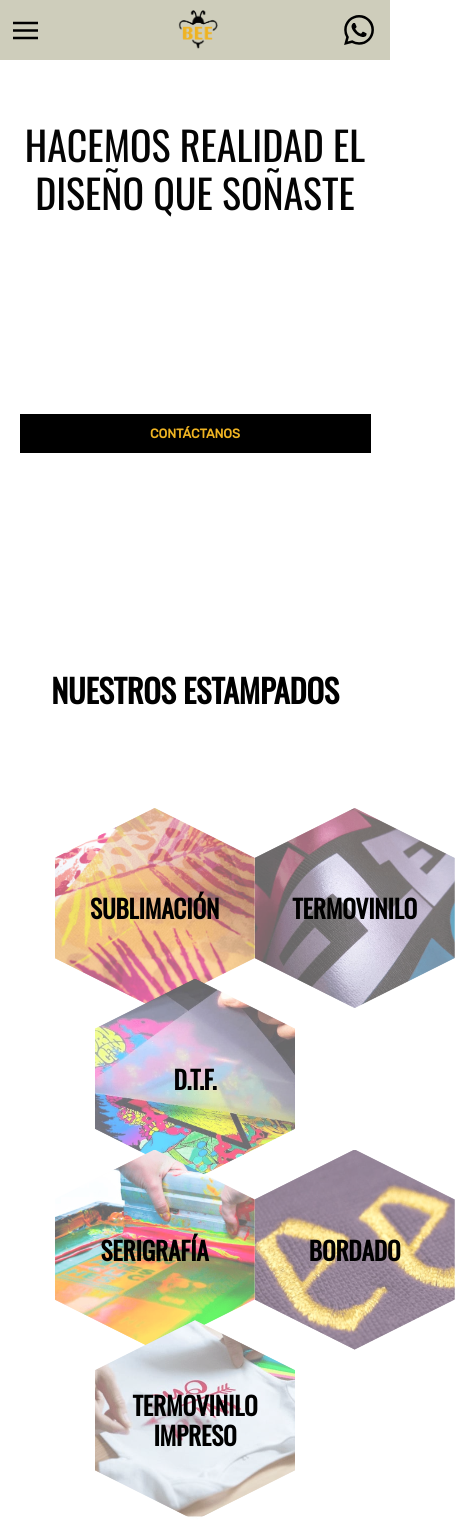
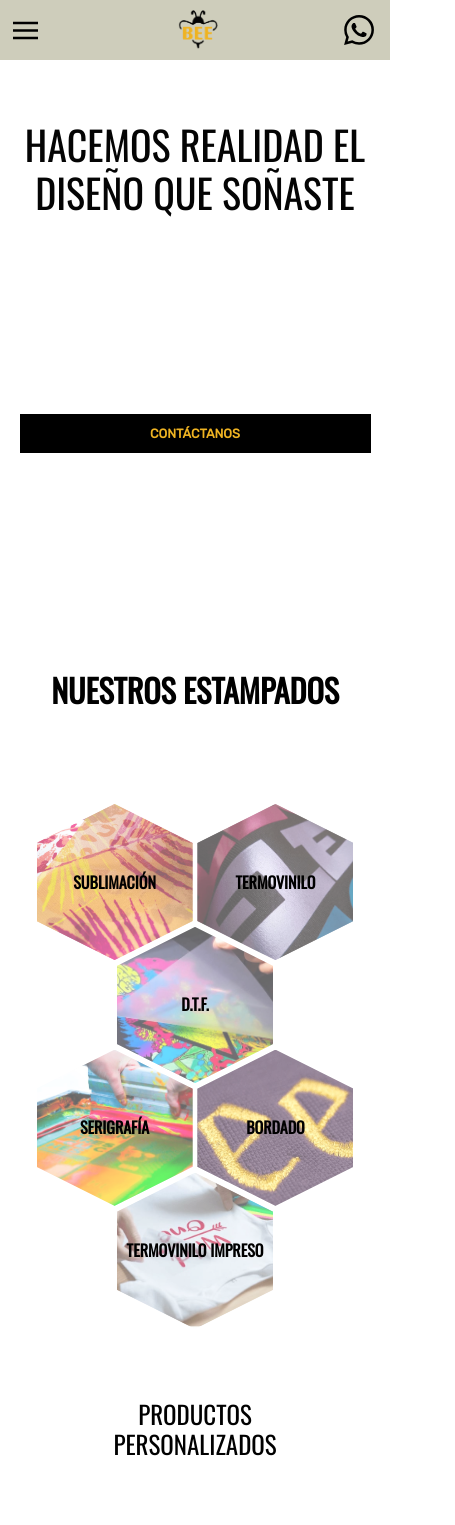
Before and after one commit to jaiiirot/Bee, a React (Vite) app: page / in a window 390 px wide. Shown: the top 1525 px of the page, 455 px wide, since content can reach past the window. Built offline with nearby package versions, Linux system fonts and the light colour scheme.

Commit message:
Culminado overlay de nuestros estampados en desktop y mobile

```diff
--- a/src/components/modelo-hexagono/_ModeloHeagono.scss
+++ b/src/components/modelo-hexagono/_ModeloHeagono.scss
@@ -16,7 +16,7 @@
     justify-content: center;
     text-align: center;
     align-items: center;
-
+    cursor: pointer;
 
     h2 {
       color: black;
@@ -29,7 +29,7 @@
     /* background-image: url("./assets/img/indumentaria-escolar-card.png"); */
   }
   .hexagono-con-imagen::before {
-    content: '';
+    content: "";
     position: absolute;
     top: 0;
     right: 0;
@@ -64,10 +64,11 @@
   }
 }
 
-
-
-@media (max-width: 576px){
-    .hexagone{
+@media (max-width: 576px) {
+  .estampados {
+    width: 40vw;
+    height: 40vw;
+    .hexagone {
       z-index: 100;
       h2 {
         color: black;
@@ -78,13 +79,24 @@
     }
 
     .hexagone::before {
-        content: '';
+      content: "";
       position: absolute;
       top: 0;
       right: 0;
       bottom: 0;
       left: 0;
       z-index: 90;
-        background-color: rgba(255, 255, 255, 0.7); /* Color blanco con opacidad */
+      background-color: rgba(
+        255,
+        255,
+        255,
+        0.7
+      ); /* Color blanco con opacidad */
+    }
+    .hexagono-con-imagen{
+      h2{
+        font-size: 1rem;
       }
     }
+  }
+}
--- a/src/components/overlayAnimation/OverlayAnimation.jsx
+++ b/src/components/overlayAnimation/OverlayAnimation.jsx
@@ -1,24 +1,28 @@
-// OverlayAnimation.jsx
 import React from 'react';
 import OverlayTrigger from 'react-bootstrap/OverlayTrigger';
 import Tooltip from 'react-bootstrap/Tooltip';
-import Button from 'react-bootstrap/Button';
 
-const OverlayAnimation = React.forwardRef(({ children, message  }, ref) => {
+const OverlayAnimation = React.forwardRef(({ children, message }, ref) => {
+  // Divide el mensaje en párrafos usando el salto de línea "\n"
+  const paragraphs = message.split('\n');
+
+  // Crea una lista de elementos li a partir de los párrafos
+  const paragraphList = paragraphs.map((paragraph, index) => (
+    <li key={index}>{paragraph}</li>
+  ));
+
   const renderTooltip = (props) => (
-    <Tooltip id="custom-tooltip" {...props}>
-      {message}
+    <Tooltip className="custom-tooltip" id="custom-tooltip" {...props}>
+      <ul>{paragraphList}</ul>
     </Tooltip>
   );
 
   return (
     <OverlayTrigger
-
       placement="bottom"
-      delay={{ show: 250, hide: 400 }}
+      delay={{ show: 250, hide: 40 }}
       overlay={renderTooltip}
     >
-      {/* <Button className="invisible-button" variant="success">Hover me to see</Button> */}
       {children}
     </OverlayTrigger>
   );
--- a/src/components/page/Home.jsx
+++ b/src/components/page/Home.jsx
@@ -1,81 +1,71 @@
 import React from "react";
 import { useRef } from "react";
-import IconoInstagram from "../../assets/icon/icono-instagram.svg";
-import IconoFacebook from "../../assets/icon/icono-facebook.svg";
 import "bootstrap/dist/css/bootstrap.min.css";
-import SliderHeroListContainer from "../carousel/SliderHeroListContainer";
-import { NavLink, Link } from "react-router-dom";
 import Formulario from "../formulario/Formulario";
 import ModeloHexagono from "../modelo-hexagono/ModeloHexagono";
 import OverlayAnimation from "../overlayAnimation/OverlayAnimation";
 
 const Home = () => {
+  const dataSublimacionYTermovinilo = [
+    {
+      imgFondo: "nuestros-estampados-sublimacion.jpg",
+      titulo: "SUBLIMACIÓN",
+      claseHexagono: "hexagono-con-imagen",
+      message:
+        'Proceso químico de tinta de sublimación en tela con al menos un 70% de poliéster. \n Ideal para telas blancas o colores claros. En colores más oscuros, se sublima en negro.\n Muy duradero y resistente a lavados y altas temperaturas.\n Ofrecemos "Full Print", sublimación en la totalidad o mayor parte de la prenda.',
+    },
+    {
+      imgFondo: "nuestros-estampados-termovinilo.jpg",
+      titulo: "TERMOVINILO",
+      claseHexagono: "hexagono-con-imagen",
+      message:
+        "Material en planchas por metro lineal, cortado y aplicado con temperatura, tiempo y presión específica.\n Adecuado para cualquier tipo de tela, especialmente eficaz en algodones.\n Diseños vectoriales; durabilidad dependiente del cuidado.",
+    },
+  ];
 
-const dataSublimacion = [
+  const dataDtf_titulo_TermoImpreso = [
     {
-    imgFondo: 'nuestros-estampados-sublimacion.jpg',
-    titulo: 'SUBLIMACIÓN',
-    claseHexagono: 'hexagono-con-imagen',
+      imgFondo: "nuestros-estampados-dtf.jpg",
+      titulo: "D.T.F.",
+      claseHexagono: "hexagono-con-imagen",
+      shouldAnimate: true,
       message:
-      'Proceso químico de tinta de sublimación en tela con al menos un 70% de poliéster. Ideal para telas blancas o colores claros. En colores más oscuros, se sublima en negro. Muy duradero y resistente a lavados y altas temperaturas. Ofrecemos "Full Print", sublimación en la totalidad o mayor parte de la prenda.',
-  }
-]
+        "Impresión directa sobre film para un transfer digital más ligero.\n Adecuado para cualquier tipo de tela; ideal para prendas de poco uso.\n Menos duradero en comparación con otras técnicas.",
+    },
+    {
+      imgFondo: "",
+      titulo: "NUESTROS ESTAMPADOS",
+      claseHexagono: "hexagono-sin-imagen",
+      message: "",
+      shouldAnimate: false,
+    },
+    {
+      imgFondo: "nuestros-estampados-termovinilo-impreso.jpg",
+      titulo: "TERMOVINILO IMPRESO",
+      claseHexagono: "hexagono-con-imagen",
+      shouldAnimate: true,
+      message:
+        "Similar al termovinilo, pero se imprime primero con tinta especial y luego se aplica.\n Versátil, se puede aplicar en cualquier tipo de tela.\n Puede decolorarse con el tiempo; durabilidad sujeta al cuidado.",
+    },
+  ];
 
-const dataTermovinilo = [
+
+  const dataSerigrafiaYBordado = [
     {
-    imgFondo: 'nuestros-estampados-termovinilo.jpg',
-    titulo: 'TERMOVINILO',
-    claseHexagono: 'hexagono-con-imagen',
+      imgFondo: "nuestros-estampados-serigrafia.jpg",
+      titulo: "SERIGRAFÍA",
+      claseHexagono: "hexagono-con-imagen",
       message:
-      'Material en planchas por metro lineal, cortado y aplicado con temperatura, tiempo y presión específica. Adecuado para cualquier tipo de tela, especialmente eficaz en algodones. Diseños vectoriales; durabilidad dependiente del cuidado.',
-  }
-
-]
-
-const dataDtf = [
+        "Técnica realizada en serie mediante matriz y estampado con tinta y presión específica. \n Apta para todo tipo de telas; mínimo de 5 unidades del mismo diseño. \n Duradero, con posibles pequeños cuarteos que no afectan el diseño.",
+    },
     {
-    imgFondo: 'nuestros-estampados-dtf.jpg',
-    titulo: 'D.T.F.',
-    claseHexagono: 'hexagono-con-imagen',
+      imgFondo: "nuestros-estampados-bordado.jpg",
+      titulo: "BORDADO",
+      claseHexagono: "hexagono-con-imagen",
       message:
-      'Impresión directa sobre film para un transfer digital más ligero. Adecuado para cualquier tipo de tela; ideal para prendas de poco uso. Menos duradero en comparación con otras técnicas.',
-  }
-
-]
-
-const dataTermoviniloImpreso = [
-  {
-    imgFondo: 'nuestros-estampados-termovinilo-impreso.jpg',
-    titulo: 'TERMOVINILO IMPRESO',
-    claseHexagono: 'hexagono-con-imagen',
-    message:
-      'Similar al termovinilo, pero se imprime primero con tinta especial y luego se aplica. Versátil, se puede aplicar en cualquier tipo de tela. Puede decolorarse con el tiempo; durabilidad sujeta al cuidado.',
-  }
-
-]
-
-const dataSerigrafia = [
-  {
-    imgFondo: 'nuestros-estampados-serigrafia.jpg',
-    titulo: 'SERIGRAFÍA',
-    claseHexagono: 'hexagono-con-imagen',
-    message:
-      'Técnica realizada en serie mediante matriz y estampado con tinta y presión específica. Apta para todo tipo de telas; mínimo de 5 unidades del mismo diseño. Duradero, con posibles pequeños cuarteos que no afectan el diseño.',
-  }
-
-]
-
-const dataBordado = [
-  {
-    imgFondo: 'nuestros-estampados-bordado.jpg',
-    titulo: 'BORDADO',
-    claseHexagono: 'hexagono-con-imagen',
-    message:
-      'Técnica realizada mediante bordadora con matriz digitalizada. Apta para todo tipo de telas; diseño vectorial. Muy duradero; costo basado en cantidad de puntadas y cambios de colores.',
-  }
-
-]
-
+        "Técnica realizada mediante bordadora con matriz digitalizada. \n Apta para todo tipo de telas; diseño vectorial. \n Muy duradero; costo basado en cantidad de puntadas y cambios de colores.",
+    },
+  ];
 
   const sectionRef1 = useRef(null);
 
@@ -89,10 +79,6 @@ const dataBordado = [
   return (
     <>
       <section className="hero-section">
-        {/* <div className="home-titulo-mobile">
-          <h1>HACEMOS REALIDAD EL DISEÑO QUE SOÑASTE</h1>
-        </div> */}
-
         <div className="hero-img-container">
           <div className="hero-titulo">
             <h1>HACEMOS REALIDAD EL DISEÑO QUE SOÑASTE</h1>
@@ -105,156 +91,130 @@ const dataBordado = [
         </div>
       </section>
 
-      {/* <section className="hero-mobile">
-        <div className="hero-carusel-container-mobile">
-          <SliderHeroListContainer />
-        </div>
-
-        <div className="formulario-boton-container-mobile">
-          <button type="submit">CONTÁCTANOS</button>
-        </div>
-      </section> */}
-
       <section className="nuestros-estampados-section">
         <div className="info-tienda-hexagonosFila1">
-
-          <OverlayAnimation message='Proceso químico de tinta de sublimación en tela con al menos un 70% de poliéster. Ideal para telas blancas o colores claros. En colores más oscuros, se sublima en negro. Muy duradero y resistente a lavados y altas temperaturas. Ofrecemos "Full Print", sublimación en la totalidad o mayor parte de la prenda.'>
-            <div>
+          {dataSublimacionYTermovinilo.map((data, index) => (
+            <OverlayAnimation key={index} message={data.message}>
+              <div key={data.titulo}>
                 <ModeloHexagono
-                imgFondo="nuestros-estampados-sublimacion.jpg"
-                titulo="SUBLIMACIÓN"
-                claseHexagono="hexagono-con-imagen"
+                  imgFondo={data.imgFondo}
+                  titulo={data.titulo}
+                  claseHexagono={data.claseHexagono}
                 />
               </div>
             </OverlayAnimation>
+          ))}
+        </div>
 
-          <OverlayAnimation message="Material en planchas por metro lineal, cortado y aplicado con temperatura, tiempo y presión específica. Adecuado para cualquier tipo de tela, especialmente eficaz en algodones. Diseños vectoriales; durabilidad dependiente del cuidado.">
+        <div className="info-tienda-hexagonosFila2">
+          {dataDtf_titulo_TermoImpreso.map((data, index) => (
+            <div key={index}>
+              {data.shouldAnimate ? (
+                <OverlayAnimation key={index} message={data.message}>
                   <div>
                     <ModeloHexagono
-                imgFondo="nuestros-estampados-termovinilo.jpg"
-                titulo="TERMOVINILO"
-                claseHexagono="hexagono-con-imagen"
+                      imgFondo={data.imgFondo}
+                      titulo={data.titulo}
+                      claseHexagono={data.claseHexagono}
                     />
                   </div>
                 </OverlayAnimation>
+              ) : (
+                <ModeloHexagono
+                  key={index}
+                  imgFondo={data.imgFondo}
+                  titulo={data.titulo}
+                  claseHexagono={data.claseHexagono}
+                />
+              )}
+            </div>
+          ))}
+        </div>
+
+        <div className="info-tienda-hexagonosFila1">
+          {dataSerigrafiaYBordado.map((data, index) => (
+            <OverlayAnimation key={index} message={data.message}>
+              <div key={data.titulo}>
+                <ModeloHexagono
+                  imgFondo={data.imgFondo}
+                  titulo={data.titulo}
+                  claseHexagono={data.claseHexagono}
+                />
+              </div>
+            </OverlayAnimation>
+          ))}
+        </div>
+      </section>
+
+      <section className="nuestros-estampados-section-mobile">
+        <div className="home-titulos">
+          <h2>NUESTROS ESTAMPADOS</h2>
+        </div>
+        <div className="info-tienda-hexagonosFila1">
+        {dataSublimacionYTermovinilo.map((data, index) => (
+            <OverlayAnimation key={index} message={data.message}>
+              <div key={data.titulo}>
+                <ModeloHexagono
+                  imgFondo={data.imgFondo}
+                  titulo={data.titulo}
+                  claseHexagono={data.claseHexagono}
+                />
+              </div>
+            </OverlayAnimation>
+          ))}
 
         </div>
         <div className="info-tienda-hexagonosFila2">
 
-          <OverlayAnimation
-          message='Impresión directa sobre film para un transfer digital más ligero. Adecuado para cualquier tipo de tela; ideal para prendas de poco uso. Menos duradero en comparación con otras técnicas.'>
-            <div>
+        {dataDtf_titulo_TermoImpreso.slice(0,1).map((data, index) => (
+            <OverlayAnimation key={index} message={data.message}>
+              <div key={data.titulo}>
                 <ModeloHexagono
-                imgFondo="nuestros-estampados-dtf.jpg"
-                titulo="D.T.F."
-                claseHexagono="hexagono-con-imagen"
+                  imgFondo={data.imgFondo}
+                  titulo={data.titulo}
+                  claseHexagono={data.claseHexagono}
                 />
               </div>
             </OverlayAnimation>
+          ))}
 
-          <div className="home-titulos">
+        </div>
+        <div className="info-tienda-hexagonosFila1">
+        {dataSerigrafiaYBordado.map((data, index) => (
+            <OverlayAnimation key={index} message={data.message}>
+              <div key={data.titulo}>
                 <ModeloHexagono
-              imgFondo=""
-              titulo="NUESTROS ESTAMPADOS"
-              claseHexagono="hexagono-sin-imagen"
-            />
-          </div>
-          <OverlayAnimation
-          message= 'Similar al termovinilo, pero se imprime primero con tinta especial y luego se aplica. Versátil, se puede aplicar en cualquier tipo de tela. Puede decolorarse con el tiempo; durabilidad sujeta al cuidado'>
-          <div>
-            <ModeloHexagono
-              imgFondo="nuestros-estampados-termovinilo-impreso.jpg"
-              titulo="TERMOVINILO IMPRESO"
-              claseHexagono="hexagono-con-imagen"
+                  imgFondo={data.imgFondo}
+                  titulo={data.titulo}
+                  claseHexagono={data.claseHexagono}
                 />
               </div>
             </OverlayAnimation>
+          ))}
         </div>
-        <div className="info-tienda-hexagonosFila1">
-        <OverlayAnimation
-        message='Técnica realizada en serie mediante matriz y estampado con tinta y presión específica. Apta para todo tipo de telas; mínimo de 5 unidades del mismo diseño. Duradero, con posibles pequeños cuarteos que no afectan el diseño.'>
+        <div className="info-tienda-hexagonosFila2">
+        {dataDtf_titulo_TermoImpreso.slice(2,3).map((data, index) => (
+            <div key={index}>
+              {data.shouldAnimate ? (
+                <OverlayAnimation key={index} message={data.message}>
                   <div>
                     <ModeloHexagono
-              imgFondo="nuestros-estampados-serigrafia.jpg"
-              titulo="SERIGRAFÍA"
-              claseHexagono="hexagono-con-imagen"
+                      imgFondo={data.imgFondo}
+                      titulo={data.titulo}
+                      claseHexagono={data.claseHexagono}
                     />
                   </div>
                 </OverlayAnimation>
-
-          <OverlayAnimation
-          message='Técnica realizada mediante bordadora con matriz digitalizada. Apta para todo tipo de telas; diseño vectorial. Muy duradero; costo basado en cantidad de puntadas y cambios de colores.'>
-          <div>
+              ) : (
                 <ModeloHexagono
-              imgFondo="nuestros-estampados-bordado.jpg"
-              titulo="BORDADO"
-              claseHexagono="hexagono-con-imagen"
+                  key={index}
+                  imgFondo={data.imgFondo}
+                  titulo={data.titulo}
+                  claseHexagono={data.claseHexagono}
                 />
+              )}
             </div>
-          </OverlayAnimation>
-        </div>
-      </section>
-
-      {/* <section className="estampados">
-        <div className="hexagono"></div>
-      </section> */}
-
-      <section className="nuestros-estampados-section-mobile">
-        {/* <div className="home-titulos">
-        <ModeloHexagono imgFondo="" titulo="NUESTROS ESTAMPADOS" />
-        </div> */}
-        <div className="home-titulos">
-          <h2>NUESTROS ESTAMPADOS</h2>
-        </div>
-        <div className="info-tienda-hexagonosFila1">
-          <div>
-            <ModeloHexagono
-              imgFondo="nuestros-estampados-sublimacion.jpg"
-              titulo="SUBLIMACIÓN"
-              claseHexagono="hexagono-con-imagen"
-            />
-          </div>
-          <div>
-            <ModeloHexagono
-              imgFondo="nuestros-estampados-termovinilo.jpg"
-              titulo="TERMOVINILO"
-              claseHexagono="hexagono-con-imagen"
-            />
-          </div>
-        </div>
-        <div className="info-tienda-hexagonosFila2">
-          <div>
-            <ModeloHexagono
-              imgFondo="nuestros-estampados-dtf.jpg"
-              titulo="D.T.F."
-              claseHexagono="hexagono-con-imagen"
-            />
-          </div>
-        </div>
-        <div className="info-tienda-hexagonosFila1">
-          <div>
-            <ModeloHexagono
-              imgFondo="nuestros-estampados-serigrafia.jpg"
-              titulo="SERIGRAFÍA"
-              claseHexagono="hexagono-con-imagen"
-            />
-          </div>
-          <div>
-            <ModeloHexagono
-              imgFondo="nuestros-estampados-bordado.jpg"
-              titulo="BORDADO"
-              claseHexagono="hexagono-con-imagen"
-            />
-          </div>
-        </div>
-        <div className="info-tienda-hexagonosFila2">
-          <div>
-            <ModeloHexagono
-              imgFondo="nuestros-estampados-termovinilo-impreso.jpg"
-              titulo="TERMOVINILO IMPRESO"
-              claseHexagono="hexagono-con-imagen"
-            />
-          </div>
+          ))}
         </div>
       </section>
 
@@ -283,37 +243,8 @@ const dataBordado = [
       </section>
 
       <section ref={sectionRef1} className="formulario-section">
-        {/* <div className="home-titulos">
-          <h2>ENVIANOS TU CONSULTA</h2>
-        </div> */}
         <Formulario />
       </section>
-
-      {/* <section className="redes-section">
-        <div className="home-titulos">
-          <h2>Seguinos en las redes</h2>
-        </div>
-        <div className="iconos-redes-container">
-          <img src={IconoFacebook} alt="icono-facebook" />
-          <img src={IconoInstagram} alt="icono-instagram" />
-        </div>
-      </section> */}
-
-      {/* <section className="info-tienda-container">
-        <div className="info-tienda-hexagonosFila1">
-          <div className="hexagon">
-            <p>HORARIO</p>
-          </div>
-          <div className="hexagon">
-            <p>DIRECCIÓN</p>
-          </div>
-        </div>
-        <div className="info-tienda-hexagonosFila2">
-          <div className="hexagon">
-            <p>TELÉFONO</p>
-          </div>
-        </div>
-      </section> */}
     </>
   );
 };
--- a/src/components/page/_Home.scss
+++ b/src/components/page/_Home.scss
@@ -362,7 +362,7 @@
     flex-direction: column;
     justify-content: center;
     align-items: center;
-    padding: 0px 0 100px;
+    padding: 0px 0 50px;
 
     .hexagon {
       $hexagon-width: 30vw; /* 496px en figma */
@@ -402,15 +402,15 @@
     }
     .info-tienda-hexagonosFila1 {
       display: flex;
-      width: 72vw;
+      width: 82.5vw;
       justify-content: space-around;
-      margin-top: -7.5vw;
+      margin-top: -8.5vw;
       /* padding-top: 100px; */
     }
     .info-tienda-hexagonosFila2 {
-      margin-top: -7.5vw;
+      margin-top: -8.5vw;
       display: flex;
-      width: 72vw;
+      width: 82.5vw;
       justify-content: space-around;
     }
     .home-titulos{
--- a/src/main.scss
+++ b/src/main.scss
@@ -31,6 +31,7 @@ body {
 @import "./components/footer/Footer";
 @import "./components/formulario/Formulario";
 @import "./components/modelo-hexagono/ModeloHeagono";
+@import "./components/overlayAnimation/OverlayAnimation";
 
 /*PAGES*/
 @import "./components/page/Body";
@@ -48,3 +49,7 @@ $color-primary: #efb322;
 $color-secundary: #040404;
 $color-tertiary: #f8f8f8;
 $color-quaternary: #cecdbb;
+
+/* .tooltip-inner{
+  background-color: blue;
+} */
```
Also changed, not shown: src/components/overlayAnimation/_OverlayAnimation.scss (+23 -18 lines), src/main.css, 1 other file (tests, documents, lock files or other folders). Lines whose indentation alone changed are shown as unchanged.
